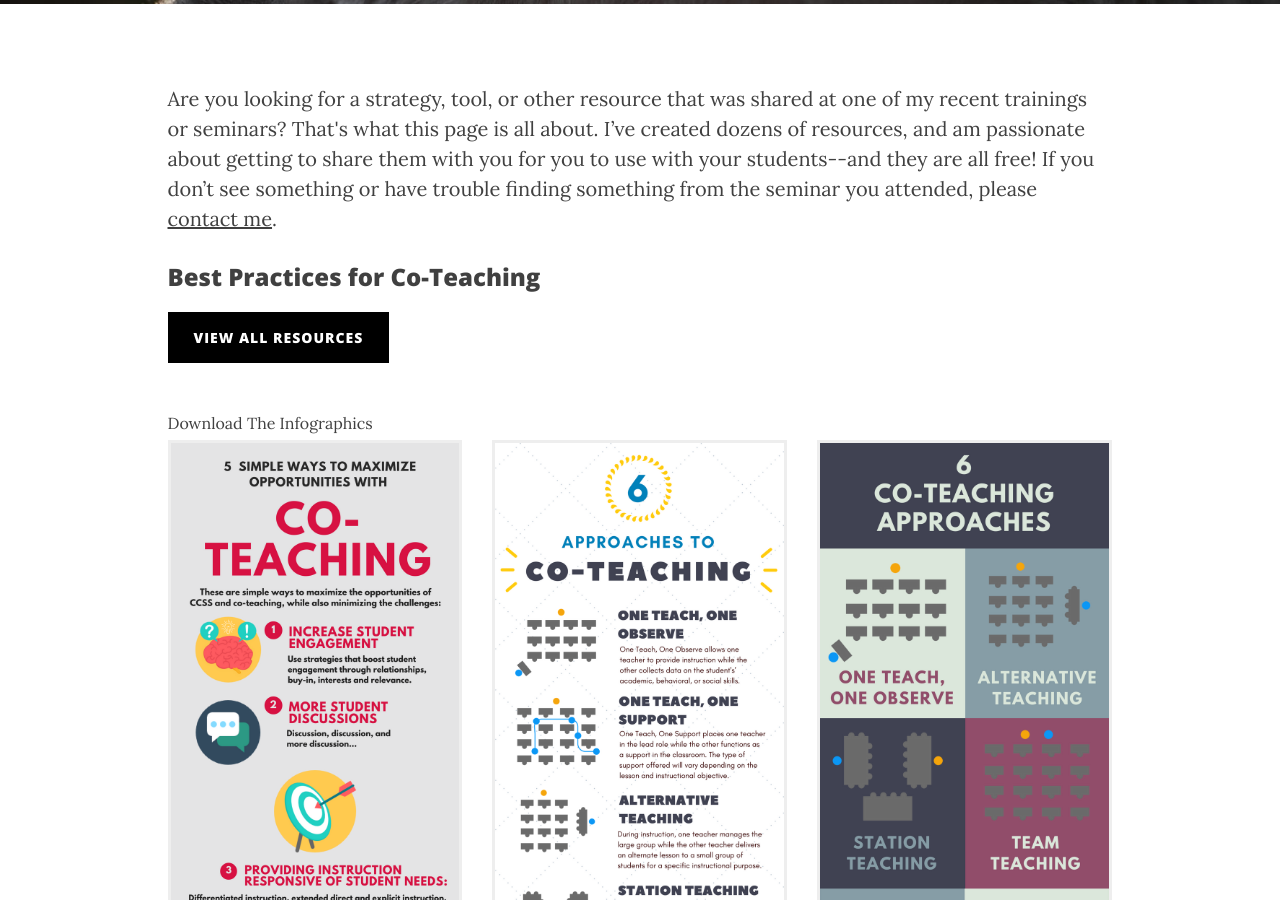
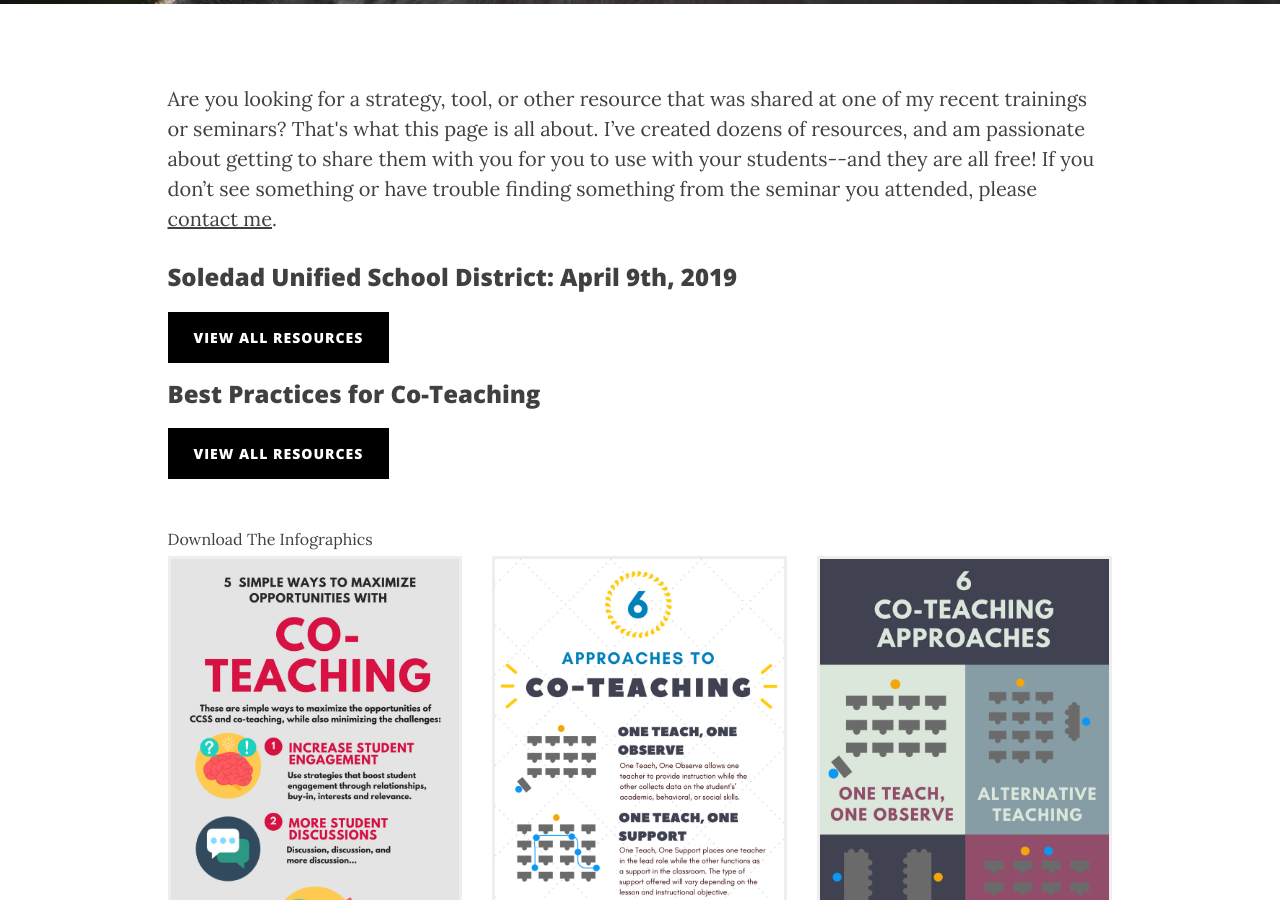
Before and after one commit to iamweswilson/clearlycat, a Jekyll site: the page built from resources.html, in a window 1280 px wide and 900 px high, scrolled down 444 px. Built offline with Jekyll 4.4.1, drawn with Linux system fonts in a browser that asks for light colours; nearby versions of some CDN libraries; comment, search, counter and statistics services are not loaded.

Commit message:
Updated resources page with Soledad link

```diff
--- a/resources.html
+++ b/resources.html
@@ -25,7 +25,13 @@ permalink: /training-resources/
                 <p>
                     Are you looking for a strategy, tool, or other resource that was shared at one of my  recent trainings or seminars? That's what this page is all about.  I’ve created dozens of resources, and am passionate about getting to share them with you for you to use with your students--and they are all free!  If you don’t see something or have trouble finding something from the seminar you attended, please <a href="/contact/">contact me</a>.
                 </p>
-<h3>Best Practices for Co-Teaching</h3>
+                <h3>Soledad Unified School District: April 9th, 2019</h3>
+                <p>
+                    <a href="https://drive.google.com/open?id=13w6MaJNz_u5iNknoxgG-9IWyQvTb0QpK" class="resource-btn" target="_blank">
+                        View All Resources
+                    </a>
+                </p>
+                <h3>Best Practices for Co-Teaching</h3>
                 <p>
                     <a href="https://drive.google.com/open?id=0B6LJvCVcyOwfY250UTM5X3FJTms" class="resource-btn" target="_blank">
                         View All Resources
```
